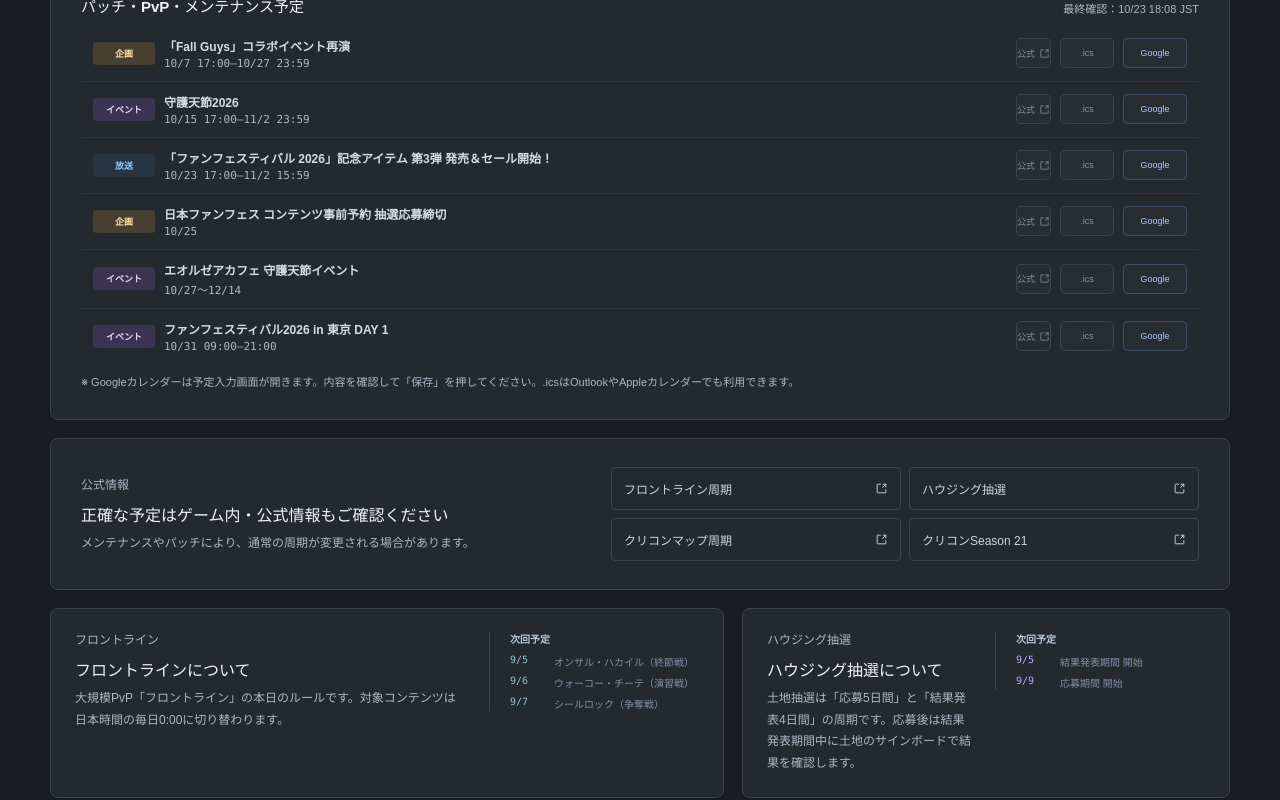
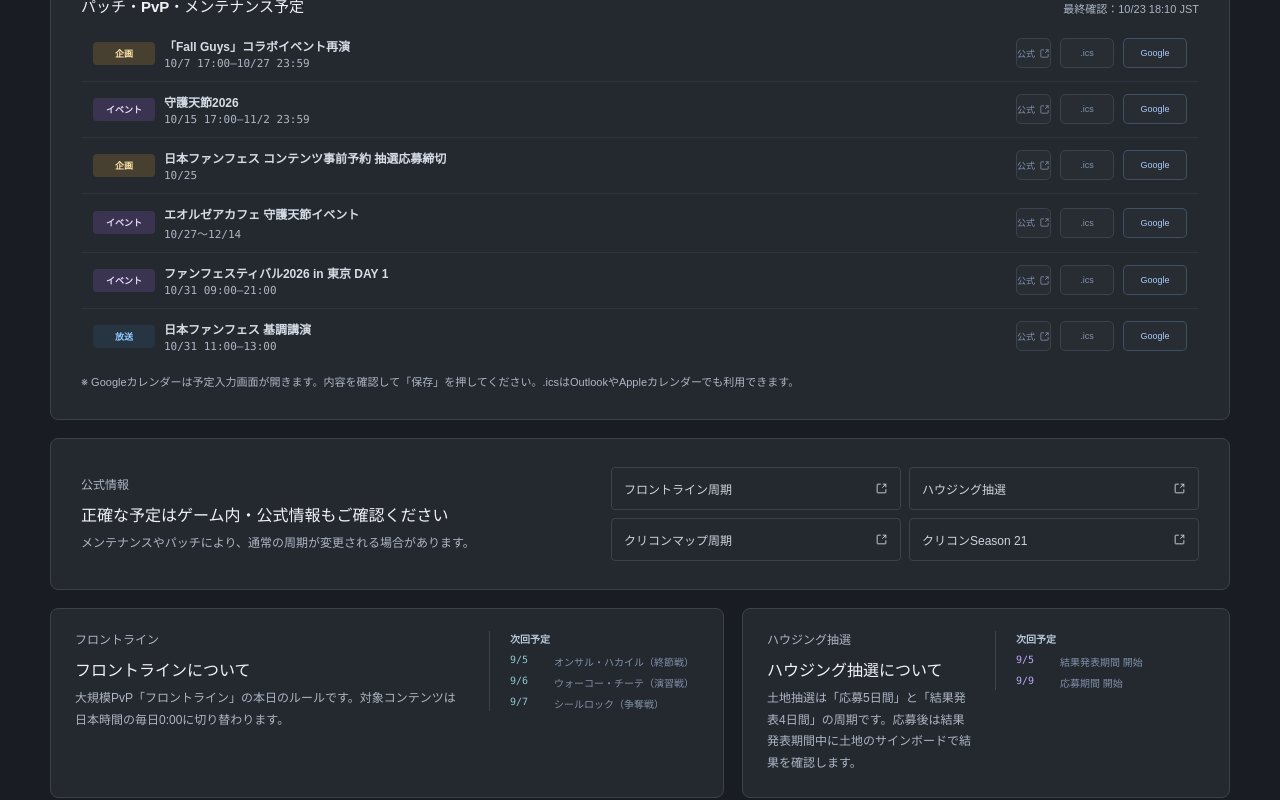
Before and after one commit to naikasann/ff14_calendar, a Next.js app: page / in a window 1280 px wide. Shown: the part 2380-3180 px from the top of the page. Built offline with nearby package versions, Linux system fonts and the light colour scheme.

Commit message:
Exclude fanfest item sale from official schedule

```diff
--- a/public/data/curated-official-events.json
+++ b/public/data/curated-official-events.json
@@ -246,7 +246,8 @@
     "season-4bc6e1a950c9",
     "campaign-7b96c49068c4",
     "maintenance-2026-10-20T13:00",
-    "broadcast-20b0ea43233b"
+    "broadcast-20b0ea43233b",
+    "broadcast-f4ee84a657f6"
   ],
   "extraEvents": [],
   "reviewNotes": {
@@ -294,7 +295,8 @@
       "857cdf80b686": "コンテンツ事前予約は開始時刻を推定せず、2026年10月25日23:59の締切日マーカーとして採用。",
       "20b0ea43233b-live-qa": "会場チケット所持者向けの参加型質問募集。2026年10月31日13:00～15:00頃の確定枠を採用。",
       "6670913fa02f": "ライブビューイングの記事は上映スクリーン追加、チケット販売、グッズ情報が中心。新しい上映日時の追加がなく不採用。",
-      "policy": "グッズ・記念アイテム・クラフトビール・機器販売、チケット販売のみの記事は不採用。まとめ記事は自動登録せず、確定日時のある個別予定だけを採用。"
+      "policy": "グッズ・記念アイテム・クラフトビール・機器販売、チケット販売のみの記事は不採用。まとめ記事は自動登録せず、確定日時のある個別予定だけを採用。",
+      "broadcast-f4ee84a657f6": "ファンフェス記念オプションアイテム第3弾の発売・セール告知。物販・セールのため不採用。自動解析による再追加を除外。"
     }
   }
 }
--- a/public/data/official-events.json
+++ b/public/data/official-events.json
@@ -1,5 +1,5 @@
 {
-  "generatedAt": "2026-10-23T09:08:03.499Z",
+  "generatedAt": "2026-10-23T09:10:00.000Z",
   "events": [
     {
       "id": "campaign-cd121984d390",
@@ -20,16 +20,6 @@
       "allDay": false,
       "description": "期間限定クエスト「守護天節と面妖な着ぐるみたち」を開催。レベル15からグリダニア旧市街のパンプキンヘッドの女に話しかけて参加でき、防具や調度品を入手できます。終了は11月2日23:59頃です。",
       "url": "https://jp.finalfantasyxiv.com/lodestone/special/2026/All_Saints_Wake/tfrx2rkv52"
-    },
-    {
-      "id": "broadcast-f4ee84a657f6",
-      "type": "broadcast",
-      "title": "「ファンフェスティバル 2026」記念アイテム 第3弾 発売＆セール開始！",
-      "start": "2026-10-23T17:00:00+09:00",
-      "end": "2026-11-02T15:59:00+09:00",
-      "allDay": false,
-      "description": "10月23日（金）17:00頃より 、「FINAL FANTASY XIV FAN FESTIVAL 2026」の開催を記念したオプションアイテム 第3弾が追加されます。",
-      "url": "https://jp.finalfantasyxiv.com/lodestone/topics/detail/f4ee84a657f6298b50a5d9622091a64584fe7802"
     },
     {
       "id": "campaign-fanfest2026-content-reservation-deadline",
--- a/scripts/update-official-events.mjs
+++ b/scripts/update-official-events.mjs
@@ -207,7 +207,7 @@ export function isRelevantScheduledTopic(title, articleText) {
   if (/ファンフェスティバル/i.test(title)) {
     if (/最新情報公開/i.test(title)) return false;
     if (/ライブビューイング|タイムスケジュール|開催決定|放送/i.test(title)) return true;
-    return !/チケット|リセール|グッズ|商品|予約|販売/i.test(title);
+    return !/チケット|リセール|グッズ|商品|予約|販売|発売|セール|オプションアイテム|記念アイテム/i.test(title);
   }
   if (/オプションアイテム|グッズ|商品|チケット|リセール|予約|セール/i.test(title)) {
     return false;
```
Also changed, not shown: 1 other file (tests, documents, lock files or other folders).
